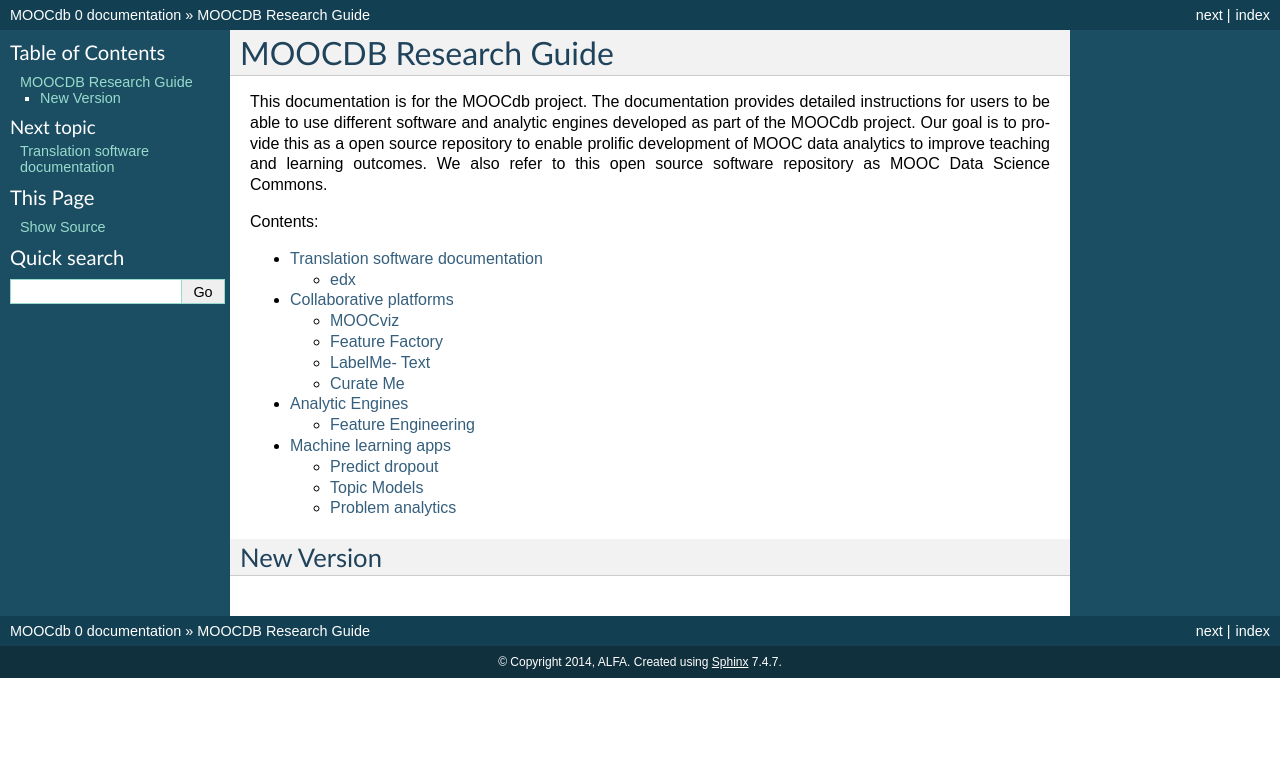
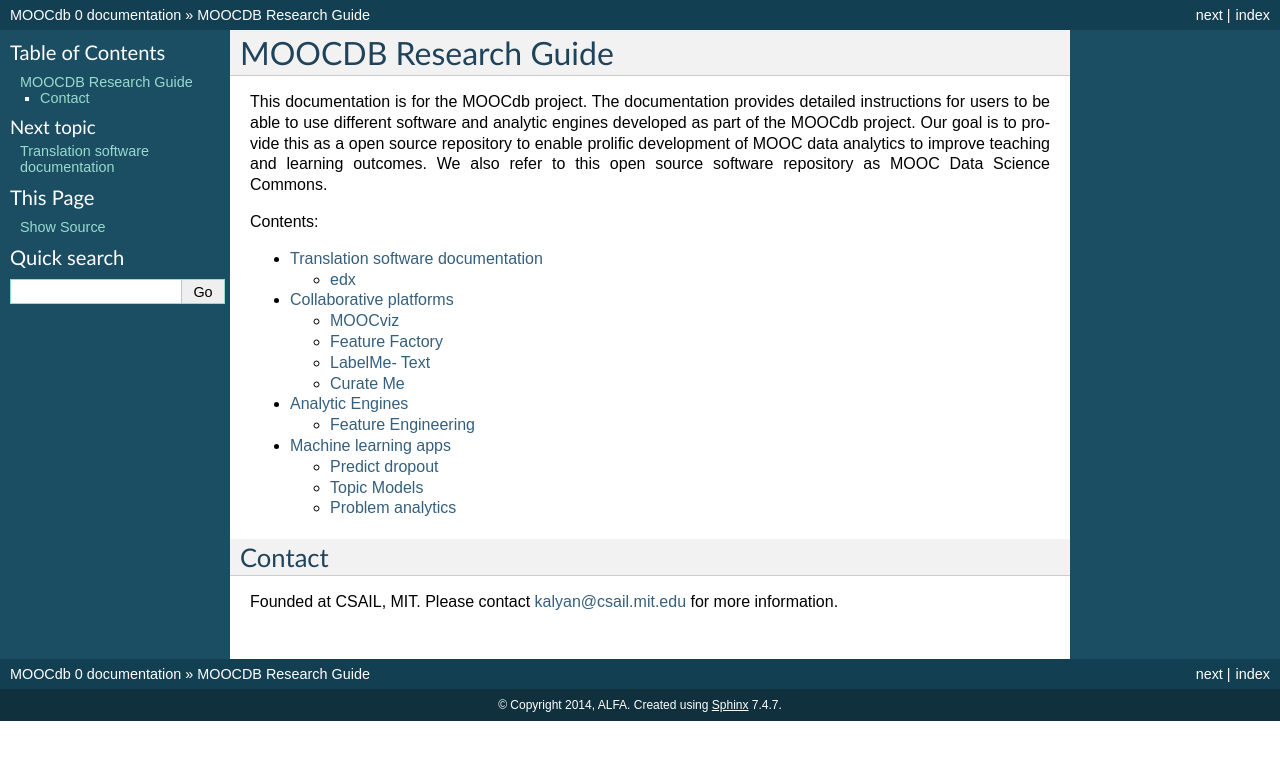
Before and after one commit to MOOCdb/MOOCdbDocs, a Sphinx documentation site: the page built from docs/index.rst, in a window 1280 px wide. Shown: the top 760 px of the page. Built offline with Sphinx 7.4.7, drawn with Linux system fonts in a browser that asks for light colours.

Commit message:
Update index.rst

```diff
--- a/docs/index.rst
+++ b/docs/index.rst
@@ -18,5 +18,6 @@ Contents:
    Analytic engines
    Machine learning applications
 
-New Version
+Contact
 ============
+Founded at CSAIL, MIT. Please contact kalyan@csail.mit.edu for more information.
```
